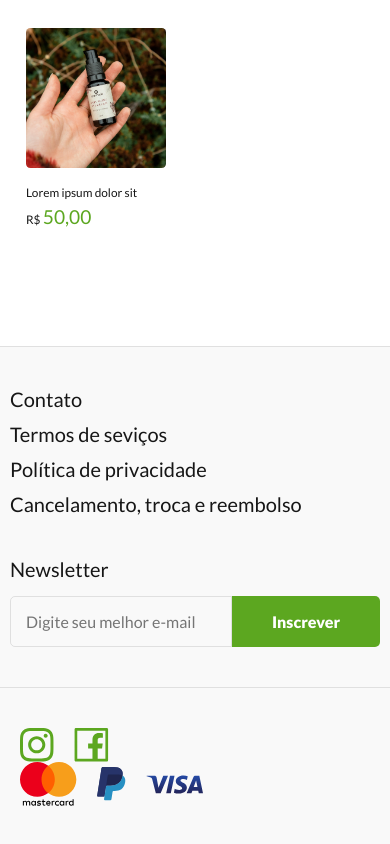
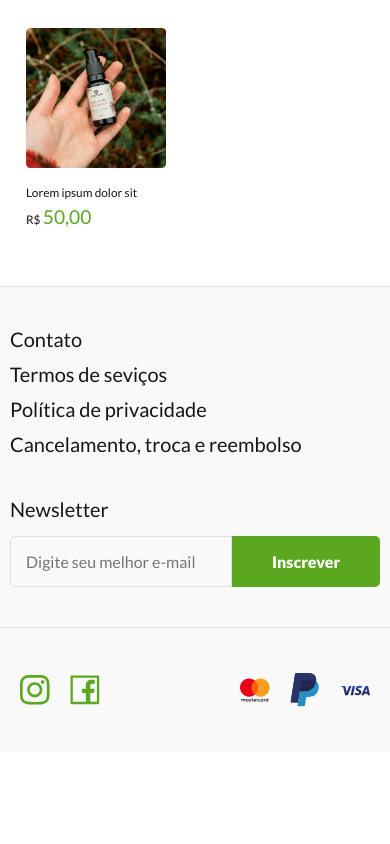
Before and after one commit to nathan-oliveira/SelfCare_devChallenge, a Vue app: page / in a window 390 px wide. Shown: the part 1356-2200 px from the top of the page. After the commit the page ends 2108 px from the top, so only its background shows below. Built offline with nearby package versions, Linux system fonts and the light colour scheme.

Commit message:
ajuste rodape

```diff
--- a/src/components/Footer/rodape.vue
+++ b/src/components/Footer/rodape.vue
@@ -1,6 +1,6 @@
 <template>
   <footer class="footer animate" data-anime="top">
-    <div class="container">
+    <div class="container footer-row">
       <div class="footer-social">
         <Instagram />
         <Facebook />
@@ -66,5 +66,13 @@ svg {
   .footer p {
     margin: 10px 0px;
   }
+
+  .footer-row {
+    flex-direction: row !important;
+  }
+
+  svg {
+    width: 30px;
+  }
 }
 </style>
--- a/src/components/Newsletter/assine.vue
+++ b/src/components/Newsletter/assine.vue
@@ -94,7 +94,8 @@ export default {
     margin: 0 0 20px 0;
   }
 
-  .assine button {
+  .assine {
+    margin-top: 40px;
   }
 
   .assine form {
```
